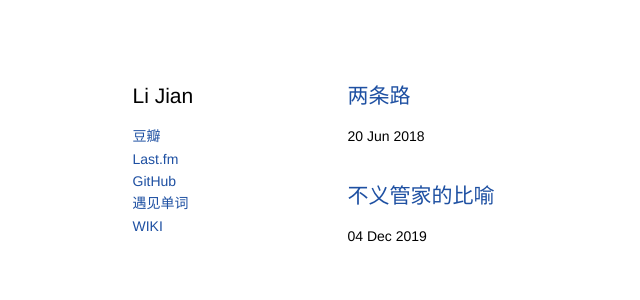
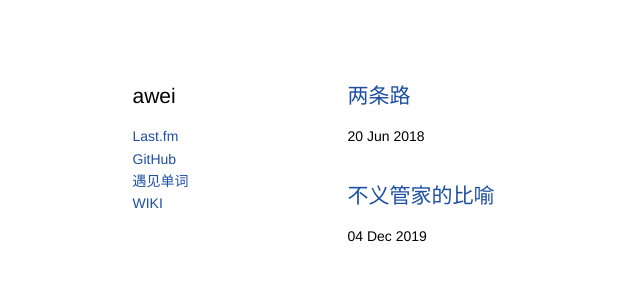
Before and after one commit to kidlj/awei, a Jekyll site: the page built from index.html, in a window 1280 px wide. Shown: the top 300 px of the page, without its empty margins (0-640 px from the left). Built offline with Jekyll 4.4.1, drawn with Linux system fonts in a browser that asks for light colours.

Commit message:
new name

```diff
--- a/CNAME
+++ b/CNAME
@@ -1 +1 @@
-in.tj.cn
+awei.co
--- a/_config.yml
+++ b/_config.yml
@@ -1,4 +1,4 @@
-commits: https://github.com/kidlj/intj/commits/main
+commits: https://github.com/kidlj/awei/commits/main
 
 defaults:
 - scope:
--- a/_layouts/main.html
+++ b/_layouts/main.html
@@ -20,7 +20,7 @@
         tex2jax: {inlineMath: [['$','$']]}
       });
     </script>
-	<title>Li Jian - {{ page.title }}</title>
+	<title>awei - {{ page.title }}</title>
 </head>
 
 <body>
--- a/index.html
+++ b/index.html
@@ -4,12 +4,9 @@ title: Blog
 ---
 
 <nav>
-  <h2>Li Jian</h2>
+  <h2>awei</h2>
 
   <ul>
-    <li>
-      <a href="https://www.douban.com/people/melloncollie">豆瓣</a>
-    </li>
     <li>
       <a href="https://last.fm/user/timeflowing">Last.fm</a>
     </li>
```
Also changed, not shown: README.md.
